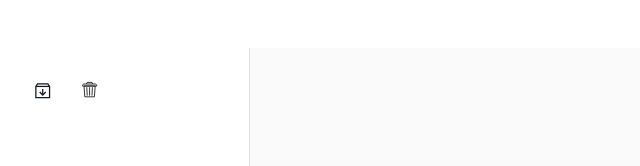
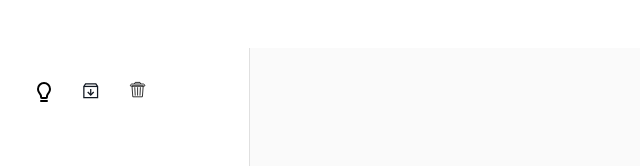
Before and after one commit to SanthoshSekar21/FunDoNotesFrontEnd, an Angular app: page /dashboard in a window 1280 px wide. Both pictures are taken after a click on the button "menu". Shown: the top 166 px of the page, without its empty margins (0-640 px from the left). Built offline with nearby package versions, Linux system fonts and the light colour scheme.

Commit message:
[santhosh] added: navigator to notes container

```diff
--- a/src/app/components/dashboard/dashboard.component.html
+++ b/src/app/components/dashboard/dashboard.component.html
@@ -1,18 +1,22 @@
 <div class="dashboard-container">
 
-  <!-- Menu Button aligned to the left -->
+ <header>
   <button mat-icon-button (click)="handleDrawerClick()" aria-label="Toggle Drawer" matTooltip="Open Menu" class="menu-button" [ngClass]="{'hidden': drawerState}">
     <mat-icon>menu</mat-icon>
   </button>
-
+</header>
   <mat-drawer-container class="example-container" (click)="handleOutsideClick()">
     <mat-drawer #drawer mode="side" [opened]="drawerState" class="full-height-drawer" (click)="stopPropagation($event)">
-        <button class="small-icon-button" mat-icon-button aria-label="archive" matTooltip="Archive" (click)="navigateToArchive()">
+      <button class="small-icon-button" mat-icon-button aria-label="notes" matTooltip="Notes" (click)="navigateToNotes()">
+        <mat-icon svgIcon="notes-icon" aria-hidden="false" aria-label="notes icon"></mat-icon>
+      </button>
+      <button class="small-icon-button" mat-icon-button aria-label="archive" matTooltip="Archive" (click)="navigateToArchive()">
           <mat-icon svgIcon="archive-icon" aria-hidden="false" aria-label="archive icon">Archive</mat-icon>
         </button>
         <button class="small-icon-button" mat-icon-button aria-label="trash" matTooltip="Trash" (click)="navigateToTrash()">
           <mat-icon svgIcon="trash-icon" aria-hidden="false" aria-label="trash icon"></mat-icon>
         </button>
+
     </mat-drawer>
 
     <mat-drawer-content class="content-container">
--- a/src/app/components/dashboard/dashboard.component.ts
+++ b/src/app/components/dashboard/dashboard.component.ts
@@ -2,7 +2,7 @@ import { Component, Sanitizer } from '@angular/core';
 import { MatIconRegistry } from '@angular/material/icon';
 import { DomSanitizer } from '@angular/platform-browser';
 import { Router } from '@angular/router';
-import { ARCHIVE_ICON, TRASH_ICON } from 'src/assets/svg-icons';
+import { ARCHIVE_ICON, NOTE_ICON, TRASH_ICON } from 'src/assets/svg-icons';
 
 @Component({
   selector: 'app-dashboard',
@@ -14,6 +14,7 @@ drawerState:boolean=false
 constructor( private iconRegistry: MatIconRegistry,private sanitizer: DomSanitizer, private router:Router){
   iconRegistry.addSvgIconLiteral('archive-icon', sanitizer.bypassSecurityTrustHtml(ARCHIVE_ICON));
   iconRegistry.addSvgIconLiteral('trash-icon', sanitizer.bypassSecurityTrustHtml(TRASH_ICON));
+  iconRegistry.addSvgIconLiteral('notes-icon',sanitizer.bypassSecurityTrustHtml(NOTE_ICON ))
 }
 handleDrawerClick(){
   this.drawerState=!this.drawerState;
@@ -30,4 +31,7 @@ navigateToArchive(){
 navigateToTrash(){
   this.router.navigate(['dashboard/trash'])
 }
+navigateToNotes(){
+  this.router.navigate(['dashboard/notes'])
 }
+}
```
